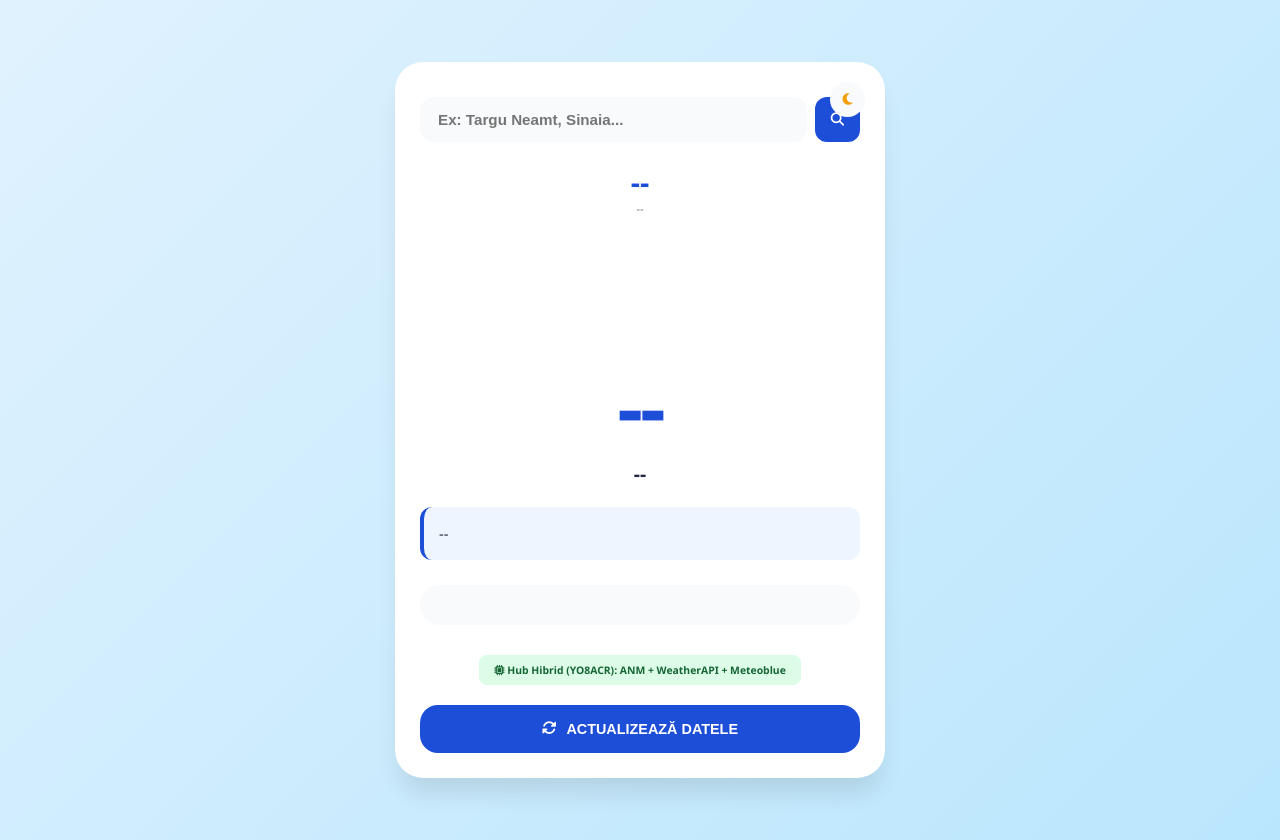
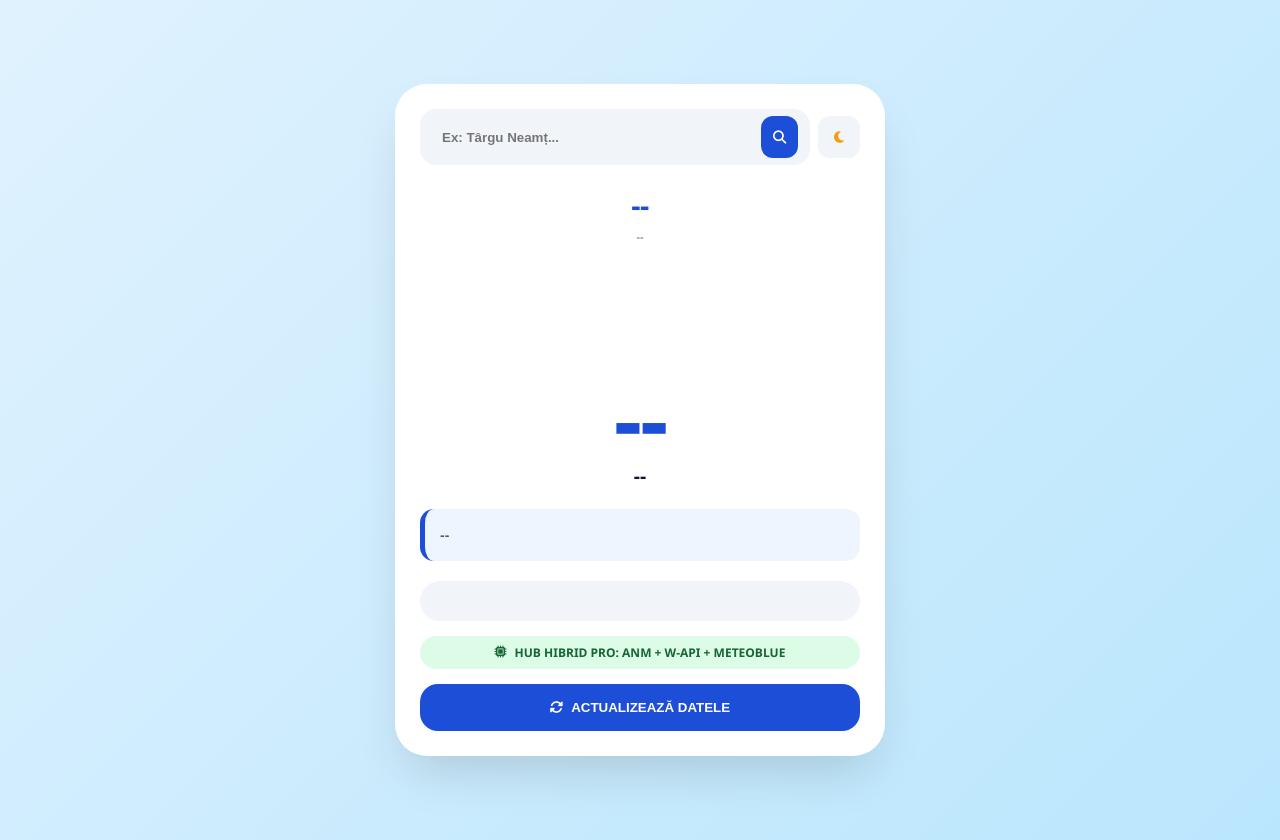
Before and after one commit to acc1311/Hub-Hibrid-YO8ACR-ANM-WeatherAPI-Meteoblue, a plain HTML site: page index.html in a window 1280 px wide. Drawn offline with Linux system fonts and the light colour scheme; no server answers.

Commit message:
Refactor UI elements and improve weather handling
Updated title and modified various styles and layout for better UI. Adjusted weather data handling and error messages.

```diff
--- a/index.html
+++ b/index.html
@@ -3,66 +3,65 @@
 <head>
     <meta charset="UTF-8">
     <meta name="viewport" content="width=device-width, initial-scale=1.0">
-    <title>Hub Hibrid PRO - România</title>
+    <title>Hub Hibrid PRO - Versiunea Completă</title>
     <link rel="stylesheet" href="https://cdnjs.cloudflare.com/ajax/libs/font-awesome/6.4.0/css/all.min.css">
     <style>
         :root {
             --primary: #1d4ed8; --bg: linear-gradient(135deg, #e0f2fe 0%, #bae6fd 100%);
-            --card: #ffffff; --text: #1e293b; --muted: #64748b; --grid: #f8fafc;
-            --badge-bg: #dcfce7; --badge-txt: #166534; --shadow: rgba(0,0,0,0.1);
-            --info-box: rgba(59, 130, 246, 0.08);
-            --source-tag: #94a3b8;
-            --toggle-icon: #f59e0b;
+            --card: #ffffff; --text: #0f172a; --muted: #475569; --grid: #f1f5f9;
+            --info-box: rgba(59, 130, 246, 0.08); --source-tag: #64748b;
         }
         [data-theme="dark"] {
-            --primary: #60a5fa; --bg: linear-gradient(135deg, #0f172a 0%, #1e293b 100%);
-            --card: #1e293b; --text: #f1f5f9; --muted: #94a3b8; --grid: #334155;
-            --badge-bg: #064e3b; --badge-txt: #34d399; --shadow: rgba(0,0,0,0.4);
-            --info-box: rgba(255, 255, 255, 0.05);
-            --toggle-icon: #facc15;
+            --primary: #60a5fa; --bg: linear-gradient(135deg, #020617 0%, #0f172a 100%);
+            --card: #1e293b; --text: #f8fafc; --muted: #94a3b8; --grid: #334155;
+            --info-box: rgba(96, 165, 250, 0.1);
         }
-        body { font-family: 'Segoe UI', sans-serif; background: var(--bg); color: var(--text); display: flex; justify-content: center; align-items: center; min-height: 100vh; margin: 0; transition: 0.3s; padding: 20px; }
-        .card { background: var(--card); border-radius: 28px; padding: 25px; width: 100%; max-width: 440px; box-shadow: 0 20px 25px -5px var(--shadow); text-align: center; position: relative; }
+        body { font-family: 'Segoe UI', sans-serif; background: var(--bg); color: var(--text); display: flex; justify-content: center; align-items: center; min-height: 100vh; margin: 0; padding: 20px; transition: 0.3s; }
+        .card { background: var(--card); border-radius: 32px; padding: 25px; width: 100%; max-width: 440px; box-shadow: 0 25px 50px -12px rgba(0,0,0,0.15); text-align: center; position: relative; }
 
-        .theme-toggle { position: absolute; top: 20px; right: 20px; background: var(--grid); border: none; width: 35px; height: 35px; border-radius: 50%; color: var(--toggle-icon); cursor: pointer; display: flex; align-items: center; justify-content: center; z-index: 10; }
+        .header-actions { display: flex; gap: 8px; margin-bottom: 20px; align-items: center; }
+        .search-box { flex: 1; display: flex; gap: 5px; background: var(--grid); border-radius: 16px; padding: 5px 10px; border: 2px solid var(--grid); }
+        .search-box input { border: none; background: transparent; color: var(--text); padding: 10px; outline: none; width: 100%; font-weight: 600; }
+        .btn-action { background: var(--primary); color: white; border: none; width: 42px; height: 42px; border-radius: 12px; cursor: pointer; display: flex; align-items: center; justify-content: center; transition: 0.2s; }
+        .btn-action:hover { opacity: 0.9; }
+        .btn-theme { background: var(--grid); color: #f59e0b; }
 
-        .search-box { display: flex; gap: 8px; margin-bottom: 20px; margin-top: 10px; }
-        .search-box input { flex: 1; padding: 12px 16px; border-radius: 14px; border: 2px solid var(--grid); background: var(--grid); color: var(--text); outline: none; font-weight: 600; font-size: 0.95rem; }
-        .search-box input:focus { border-color: var(--primary); }
-        .search-box button { background: var(--primary); color: white; border: none; width: 45px; border-radius: 12px; cursor: pointer; }
-
-        .city-name { color: var(--primary); font-size: 1.8rem; font-weight: 800; text-transform: uppercase; margin-top: 10px; }
+        .city-name { color: var(--primary); font-size: 1.8rem; font-weight: 800; text-transform: uppercase; margin-bottom: 5px; letter-spacing: -0.5px; }
         .time-sync { font-size: 0.7rem; color: var(--muted); margin-bottom: 15px; }
-        .temp-main { font-size: 5rem; font-weight: 800; color: var(--primary); margin: 0; letter-spacing: -3px; }
-        .weather-icon { font-size: 5.5rem; margin: 10px 0; height: 110px; display: flex; align-items: center; justify-content: center; }
+        .temp-main { font-size: 5.5rem; font-weight: 800; color: var(--primary); margin: 0; line-height: 1; letter-spacing: -2px; }
+        .weather-icon { font-size: 5rem; margin: 15px 0; height: 100px; display: flex; align-items: center; justify-content: center; }
         .condition-text { font-weight: 700; font-size: 1.2rem; margin-bottom: 20px; text-transform: capitalize; }
 
-        .forecast-banner { background: var(--info-box); border-left: 4px solid var(--primary); padding: 15px; border-radius: 12px; margin-bottom: 25px; font-size: 0.92rem; text-align: left; line-height: 1.5; }
+        .forecast-banner { background: var(--info-box); border-left: 5px solid var(--primary); padding: 15px; border-radius: 14px; margin-bottom: 20px; font-size: 0.9rem; text-align: left; line-height: 1.5; }
 
-        .data-grid { display: grid; grid-template-columns: 1fr 1fr; gap: 12px; text-align: left; background: var(--grid); padding: 20px; border-radius: 20px; margin-bottom: 20px; }
-        .item-label { font-size: 0.65rem; color: var(--muted); text-transform: uppercase; font-weight: 800; display: block; }
-        .item-val { font-weight: 700; font-size: 0.95rem; display: block; margin-top: 2px; }
-        .item-src { font-size: 0.55rem; color: var(--source-tag); font-weight: 600; text-transform: uppercase; }
+        .data-grid { display: grid; grid-template-columns: 1fr 1fr; gap: 10px; text-align: left; background: var(--grid); padding: 20px; border-radius: 22px; margin-bottom: 15px; }
+        .data-grid div { display: flex; flex-direction: column; gap: 2px; }
+        .item-label { font-size: 0.6rem; color: var(--muted); text-transform: uppercase; font-weight: 800; }
+        .item-val { font-weight: 700; font-size: 0.9rem; }
+        .item-src { font-size: 0.5rem; color: var(--source-tag); font-weight: 700; }
 
-        /* Buton Actualizare */
-        .btn-update { width: 100%; background: var(--primary); color: white; border: none; padding: 16px; border-radius: 18px; font-weight: 700; font-size: 0.9rem; cursor: pointer; transition: 0.2s; display: flex; align-items: center; justify-content: center; gap: 10px; margin-top: 20px; text-transform: uppercase; }
-        .btn-update:active { transform: scale(0.98); opacity: 0.9; }
+        .source-footer { display: inline-flex; align-items: center; justify-content: center; gap: 8px; background: #dcfce7; color: #166534; padding: 8px 15px; border-radius: 20px; font-size: 0.75rem; font-weight: 700; margin-bottom: 15px; width: 100%; box-sizing: border-box; }
+        [data-theme="dark"] .source-footer { background: #064e3b; color: #34d399; }
 
-        .footer-badge { display: inline-block; background: var(--badge-bg); color: var(--badge-txt); border-radius: 8px; padding: 8px 15px; font-size: 0.65rem; font-weight: 700; margin-top: 10px; }
-        #loader { padding: 50px; font-weight: 700; color: var(--primary); }
+        .btn-update { width: 100%; background: var(--primary); color: white; border: none; padding: 16px; border-radius: 18px; font-weight: 800; cursor: pointer; text-transform: uppercase; display: flex; align-items: center; justify-content: center; gap: 8px; transition: 0.2s; }
+        .btn-update:hover { opacity: 0.9; }
+
+        #loader { display: none; margin: 30px 0; }
+        #main-content { transition: opacity 0.3s; }
     </style>
 </head>
 <body>
 
 <div class="card">
-    <button class="theme-toggle" onclick="toggleTheme()" id="t-btn"><i class="fas fa-moon"></i></button>
-
-    <div class="search-box">
-        <input type="text" id="city-in" placeholder="Ex: Targu Neamt, Sinaia..." onkeypress="if(event.key==='Enter') updateWeather()">
-        <button onclick="updateWeather()"><i class="fas fa-search"></i></button>
+    <div class="header-actions">
+        <div class="search-box">
+            <input type="text" id="city-in" placeholder="Ex: Târgu Neamț..." onkeypress="if(event.key==='Enter') updateWeather()">
+            <button class="btn-action" onclick="updateWeather()"><i class="fas fa-search"></i></button>
+        </div>
+        <button class="btn-action btn-theme" onclick="toggleTheme()" id="t-btn"><i class="fas fa-moon"></i></button>
     </div>
 
-    <div id="loader" style="display:none;"><i class="fas fa-spinner fa-spin fa-3x"></i><br><br>Sincronizare Hub...</div>
+    <div id="loader"><i class="fas fa-circle-notch fa-spin fa-3x" style="color: var(--primary);"></i></div>
 
     <div id="main-content">
         <div id="city-title" class="city-name">--</div>
@@ -72,11 +71,10 @@
         <div id="main-desc" class="condition-text">--</div>
 
         <div class="forecast-banner" id="smart-text">--</div>
-
         <div class="data-grid" id="full-grid"></div>
 
-        <div class="footer-badge">
-            <i class="fas fa-microchip"></i> Hub Hibrid (YO8ACR): ANM + WeatherAPI + Meteoblue
+        <div class="source-footer">
+            <i class="fas fa-microchip"></i> HUB HIBRID PRO: ANM + W-API + METEOBLUE
         </div>
 
         <button class="btn-update" onclick="updateWeather()">
@@ -87,7 +85,17 @@
 
 <script>
     const W_KEY = "bdffdac051334f298e0175011261604";
+    const M_KEY = "dTx4DkKZerufXShl";
     const ANM_PROXY = "https://vremea-tg-neamt.yo8acr.workers.dev/";
+
+    // LISTĂ FIXĂ PENTRU EVITAREA CONFUZIILOR
+    const CITY_MAP = {
+        "TARGU NEAMT": "TARGU NEAMT",
+        "TARGU JIU": "TARGU JIU",
+        "TARGU MURES": "TARGU MURES",
+        "PIATRA NEAMT": "PIATRA NEAMT",
+        "SINAIA": "SINAIA 1500"
+    };
 
     function toggleTheme() {
         const b = document.body;
@@ -96,81 +104,112 @@
         document.getElementById('t-btn').innerHTML = isDark ? '<i class="fas fa-moon"></i>' : '<i class="fas fa-sun"></i>';
     }
 
-    function timeFmt(s) {
-        if(!s) return "--:--";
-        let [t, m] = s.split(' ');
-        let [h, min] = t.split(':');
-        if(m === 'PM' && h !== '12') h = parseInt(h)+12;
-        if(m === 'AM' && h === '12') h = '00';
-        return `${h.toString().padStart(2,'0')}:${min}`;
+    function cleanStr(s) {
+        if(!s) return "";
+        return s.normalize("NFD").replace(/[\u0300-\u036f]/g, "").replace(/-/g, " ").toUpperCase().trim();
     }
 
     async function updateWeather() {
-        const input = document.getElementById('city-in').value.trim() || "Targu Neamt";
-        document.getElementById('main-content').style.opacity = "0.3";
-        document.getElementById('loader').style.display = "block";
+        const inputRaw = document.getElementById('city-in').value.trim() || "Targu Neamt";
+        const cleanInput = cleanStr(inputRaw);
+        const main = document.getElementById('main-content');
+        const loader = document.getElementById('loader');
+
+        main.style.opacity = "0.2";
+        loader.style.display = "block";
 
         try {
-            const rW = await fetch(`https://api.weatherapi.com/v1/forecast.json?key=${W_KEY}&q=${input}&days=1&aqi=yes&lang=ro`);
+            // 1. Fetch WeatherAPI
+            const rW = await fetch(`https://api.weatherapi.com/v1/forecast.json?key=${W_KEY}&q=${inputRaw}&days=1&lang=ro`);
             const dW = await rW.json();
-            if(dW.error) throw new Error("Not found");
+            if(dW.error) throw new Error("Locație negăsită în baza globală.");
 
+            const {lat, lon} = dW.location;
             const cur = dW.current, loc = dW.location, fDay = dW.forecast.forecastday[0];
-            const isDay = cur.is_day === 1;
 
+            // 2. Fetch Meteoblue pentru noapte
+            let tNoapte = fDay.hour[23].temp_c;
+            try {
+                const rM = await fetch(`https://my.meteoblue.com/packages/basic-1h?lat=${lat}&lon=${lon}&apikey=${M_KEY}&format=json`);
+                const dM = await rM.json();
+                tNoapte = dM.data_1h.temperature[23].toFixed(1);
+            } catch(e) { console.log("Meteoblue fallback la W-API"); }
+
+            // 3. Fetch ANM
             const rA = await fetch(ANM_PROXY + "?t=" + Date.now());
             const jA = await rA.json();
-            const station = jA.features.find(f =>
-                f.properties.nume.toUpperCase().includes(loc.name.toUpperCase()) ||
-                loc.name.toUpperCase().includes(f.properties.nume.toUpperCase())
-            );
+
+            // 4. Logica de Match Strict
+            const targetStation = CITY_MAP[cleanInput] || cleanStr(loc.name);
+            let station = jA.features.find(f => cleanStr(f.properties.nume) === targetStation);
+
+            // Fallback sigur (fără a amesteca Neamț cu Jiu)
+            if(!station) {
+                station = jA.features.find(f => {
+                    const sName = cleanStr(f.properties.nume);
+                    if (cleanInput.includes("NEAMT") && sName.includes("JIU")) return false;
+                    if (cleanInput.includes("JIU") && sName.includes("NEAMT")) return false;
+                    return sName.includes(targetStation) || targetStation.includes(sName);
+                });
+            }
+
             const p = station ? station.properties : null;
+            const src = p ? "[ANM]" : "[W-API]";
 
-            document.getElementById('city-title').innerText = loc.name;
-            document.getElementById('main-temp').innerText = (p ? parseFloat(p.tempe).toFixed(1) : cur.temp_c) + "°C";
+            // Dacă găsim stație ANM, forțăm titlul să fie numele stației, altfel lăsăm WeatherAPI
+            const finalCityName = p ? p.nume : loc.name;
+
+            // Formatare date ANM / W-API
+            const actTemp = p ? parseFloat(p.tempe).toFixed(1) : cur.temp_c;
+            const windMs = p ? parseFloat(p.vant.split(' ')[0]) : (cur.wind_kph/3.6).toFixed(1);
+            const presMb = p ? parseFloat(p.presiunetext) : cur.pressure_mb;
+            const presMm = Math.round(presMb * 0.750062);
+            const humidity = p ? p.umezeala : cur.humidity;
+            const windDir = p ? (p.vant.split(':')[1] || cur.wind_dir).trim() : cur.wind_dir;
+
+            // Update UI
+            document.getElementById('city-title').innerText = finalCityName;
+            document.getElementById('main-temp').innerText = actTemp + "°C";
             document.getElementById('main-desc').innerText = cur.condition.text;
 
-            const sunTxt = isDay ? `Apusul este estimat la ora <strong>${timeFmt(fDay.astro.sunset)}</strong>.` : `Soarele va răsări la ora <strong>${timeFmt(fDay.astro.sunrise)}</strong>.`;
-            document.getElementById('smart-text').innerHTML = `Starea vremii în <strong>${loc.name}</strong>: ${cur.condition.text.toLowerCase()} (${cur.cloud}% nori). Șanse ploaie: ${fDay.day.daily_chance_of_rain}%. ${sunTxt}`;
+            document.getElementById('smart-text').innerHTML = `Starea vremii în <strong>${finalCityName}</strong>: ${cur.condition.text.toLowerCase()}. Șanse ploaie: ${fDay.day.daily_chance_of_rain}%.`;
 
-            const windMs = p ? parseFloat(p.vant.split(' ')[0]) : (cur.wind_kph/3.6).toFixed(1);
-            const presMb = p ? parseFloat(p.presiunetext) : cur.pressure_mb;
-
-            // Grid cu 8 câmpuri și eticheta METEOBLUE
             document.getElementById('full-grid').innerHTML = `
-                <div><span class="item-label">Min / Max Azi</span><span class="item-val">${fDay.day.mintemp_c}°C / ${fDay.day.maxtemp_c}°C</span><span class="item-src">[WEATHERAPI]</span></div>
-                <div><span class="item-label">La Noapte</span><span class="item-val">${fDay.hour[23].temp_c}°C</span><span class="item-src">[METEOBLUE]</span></div>
-                <div><span class="item-label">Vânt Mediu</span><span class="item-val">${(windMs * 3.6).toFixed(1)} km/h (${windMs} m/s)</span><span class="item-src">[ANM]</span></div>
-                <div><span class="item-label">Rafale & Dir</span><span class="item-val">${cur.gust_kph} km/h | ${p ? (p.vant.split(':')[1] || 'N') : cur.wind_dir}</span><span class="item-src">[W-API+ANM]</span></div>
-                <div><span class="item-label">Presiune</span><span class="item-val">${presMb} mb (${Math.round(presMb*0.750062)} mmHg)</span><span class="item-src">[ANM]</span></div>
-                <div><span class="item-label">Umiditate</span><span class="item-val">${p ? p.umezeala : cur.humidity}%</span><span class="item-src">[ANM]</span></div>
-                <div><span class="item-label">Vizibilitate</span><span class="item-val">${cur.vis_km} km</span><span class="item-src">[WEATHERAPI]</span></div>
-                <div><span class="item-label">Indice UV</span><span class="item-val">${fDay.day.uv}</span><span class="item-src">[WEATHERAPI]</span></div>
+                <div><span class="item-label">Min / Max Azi</span><span class="item-val">${fDay.day.mintemp_c}° / ${fDay.day.maxtemp_c}°C</span><span class="item-src">[W-API]</span></div>
+                <div><span class="item-label">La Noapte</span><span class="item-val">${tNoapte}°C</span><span class="item-src">[METEOBLUE]</span></div>
+                <div><span class="item-label">Vânt Mediu</span><span class="item-val">${(windMs * 3.6).toFixed(1)} km/h (${windMs} m/s)</span><span class="item-src">${src}</span></div>
+                <div><span class="item-label">Rafale & Dir</span><span class="item-val">${cur.gust_kph} km/h | ${windDir}</span><span class="item-src">[W-API + ANM]</span></div>
+                <div><span class="item-label">Presiune</span><span class="item-val">${presMb} mb (${presMm} mmHg)</span><span class="item-src">${src}</span></div>
+                <div><span class="item-label">Umiditate</span><span class="item-val">${humidity}%</span><span class="item-src">${src}</span></div>
+                <div><span class="item-label">Vizibilitate</span><span class="item-val">${cur.vis_km} km</span><span class="item-src">[W-API]</span></div>
+                <div><span class="item-label">Indice UV</span><span class="item-val">${fDay.day.uv}</span><span class="item-src">[W-API]</span></div>
             `;
 
-            const icons = { "senin": "fa-sun", "parțial": "fa-cloud-sun", "noros": "fa-cloud", "ploaie": "fa-cloud-rain", "acoperit": "fa-cloud" };
-            const nightIcons = { "senin": "fa-moon", "parțial": "fa-cloud-moon" };
+            // Curățare text ANM (eliminare &nbsp;)
+            const syncText = p ? `Stație ANM: ${p.nume} | ${p.actualizat.replace(/&nbsp;/g, ' ')}` : `Sursă: WeatherAPI Global | ${new Date().toLocaleTimeString('ro-RO')}`;
+            document.getElementById('sync-info').innerText = syncText;
 
-            let key = "noros";
+            // Iconiță dinamică
+            const isDay = cur.is_day === 1;
             const d = cur.condition.text.toLowerCase();
-            if(d.includes("senin") || d.includes("soare")) key = "senin";
-            else if(d.includes("parțial")) key = "parțial";
-            else if(d.includes("ploaie")) key = "ploaie";
+            let icon = isDay ? "fa-sun" : "fa-moon", color = isDay ? "#f59e0b" : "#cbd5e1";
 
-            const iconClass = (isDay ? icons[key] : (nightIcons[key] || icons[key])) || "fa-cloud";
-            const color = (!isDay && key==="senin") ? "#f1f5f9" : (key==="senin"||key==="parțial" ? "#f59e0b" : "#64748b");
+            if(d.includes("ploaie") || d.includes("ploi") || d.includes("burni")) { icon = "fa-cloud-showers-heavy"; color = "#3b82f6"; }
+            else if(d.includes("nor") || d.includes("parțial")) { icon = isDay ? "fa-cloud-sun" : "fa-cloud-moon"; color = "#64748b"; }
+            else if(d.includes("zăpadă") || d.includes("ninsoare")) { icon = "fa-snowflake"; color = "#93c5fd"; }
+            else if(d.includes("fulger") || d.includes("furtună")) { icon = "fa-bolt"; color = "#eab308"; }
 
-            document.getElementById('big-icon').innerHTML = `<i class="fas ${iconClass}" style="color: ${color};"></i>`;
-            document.getElementById('sync-info').innerText = p ? `Sincronizare ANM: ${p.actualizat.replace(/&nbsp;/g,' ')}` : "Sursă: WeatherAPI Global";
+            document.getElementById('big-icon').innerHTML = `<i class="fas ${icon}" style="color: ${color}"></i>`;
 
         } catch(e) {
-            alert("Eroare la preluarea datelor!");
+            alert("Eroare: " + e.message);
         } finally {
-            document.getElementById('loader').style.display = "none";
-            document.getElementById('main-content').style.opacity = "1";
+            loader.style.display = "none";
+            main.style.opacity = "1";
         }
     }
 
+    // Încarcă datele automat la pornire
     updateWeather();
 </script>
 </body>
```
